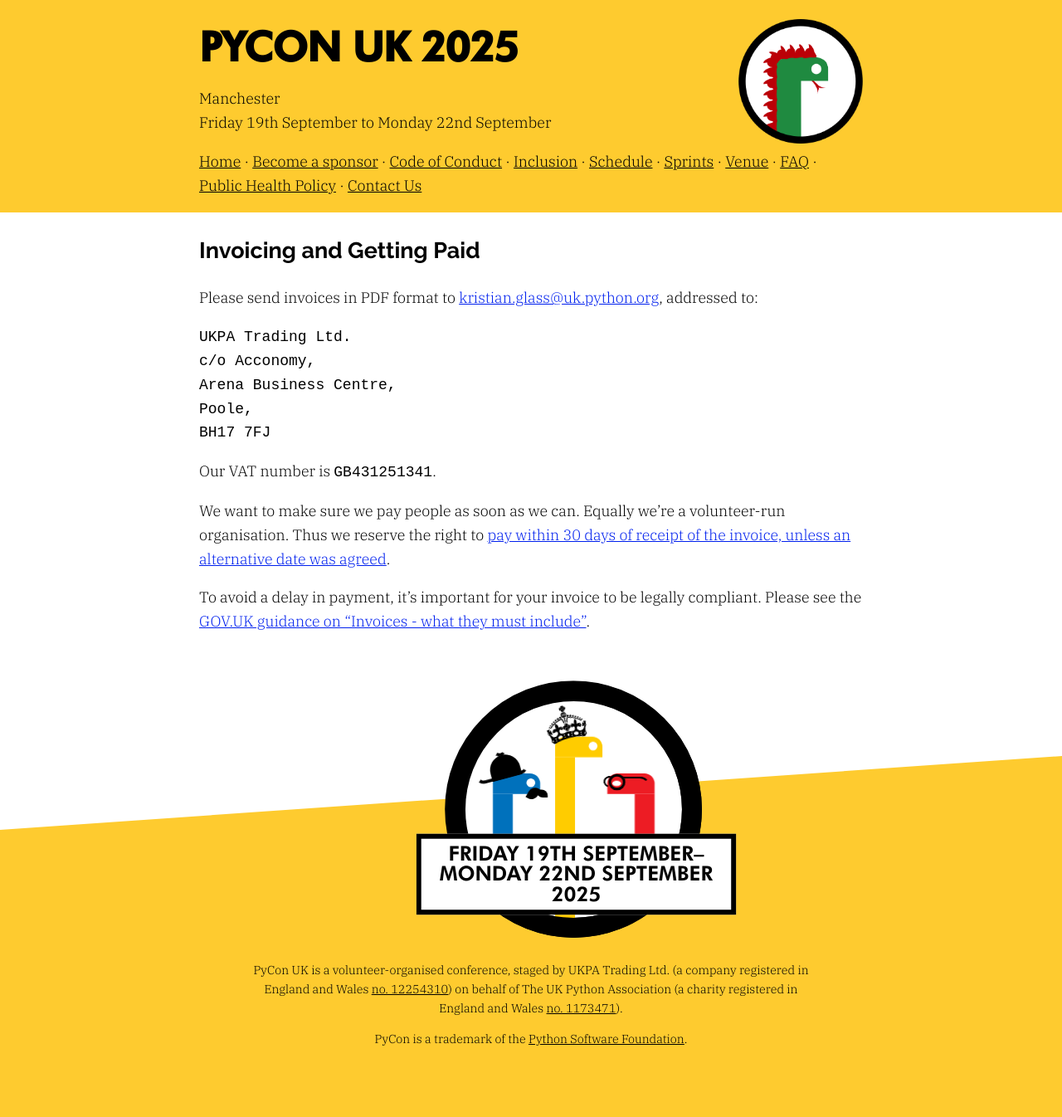
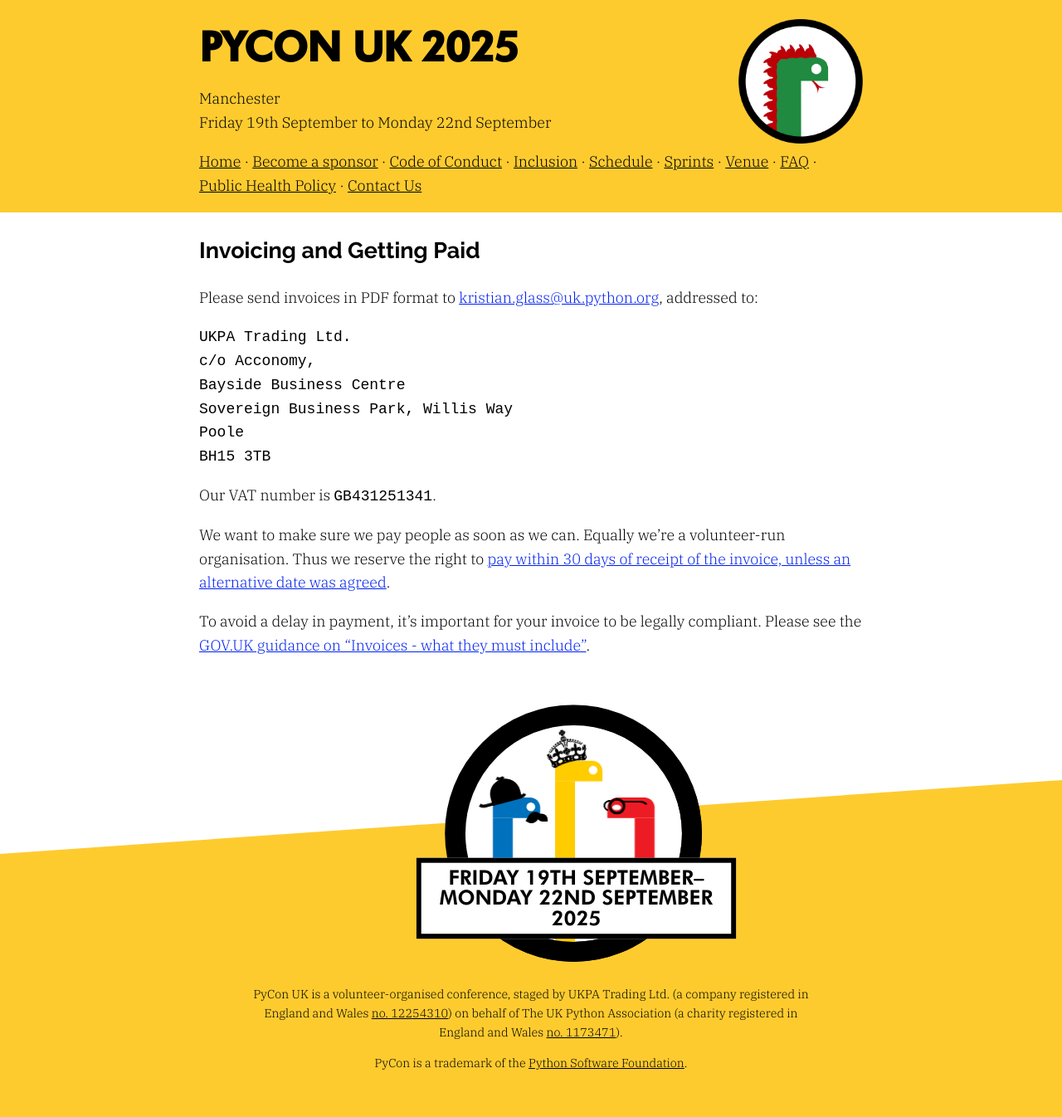
Before and after one commit to gma/2025.pyconuk.org, a Jekyll site: the page built from src/invoicing.md, in a window 1280 px wide. Shown: the whole page at 83% size. Built offline with Jekyll 4.4.1, drawn with Linux system fonts in a browser that asks for light colours; before the commit the page ends 1317 px from its top, so only the background shows below that.

Commit message:
Update invoicing address

````diff
--- a/src/invoicing.md
+++ b/src/invoicing.md
@@ -8,9 +8,10 @@ Please send invoices in PDF format to {{ "kristian.glass@uk.python.org" | create
 ```
 UKPA Trading Ltd.
 c/o Acconomy,
-Arena Business Centre,
-Poole,
-BH17 7FJ
+Bayside Business Centre
+Sovereign Business Park, Willis Way
+Poole
+BH15 3TB
 ```
 
 Our VAT number is `{{ site.con_vat_number }}`.
````
